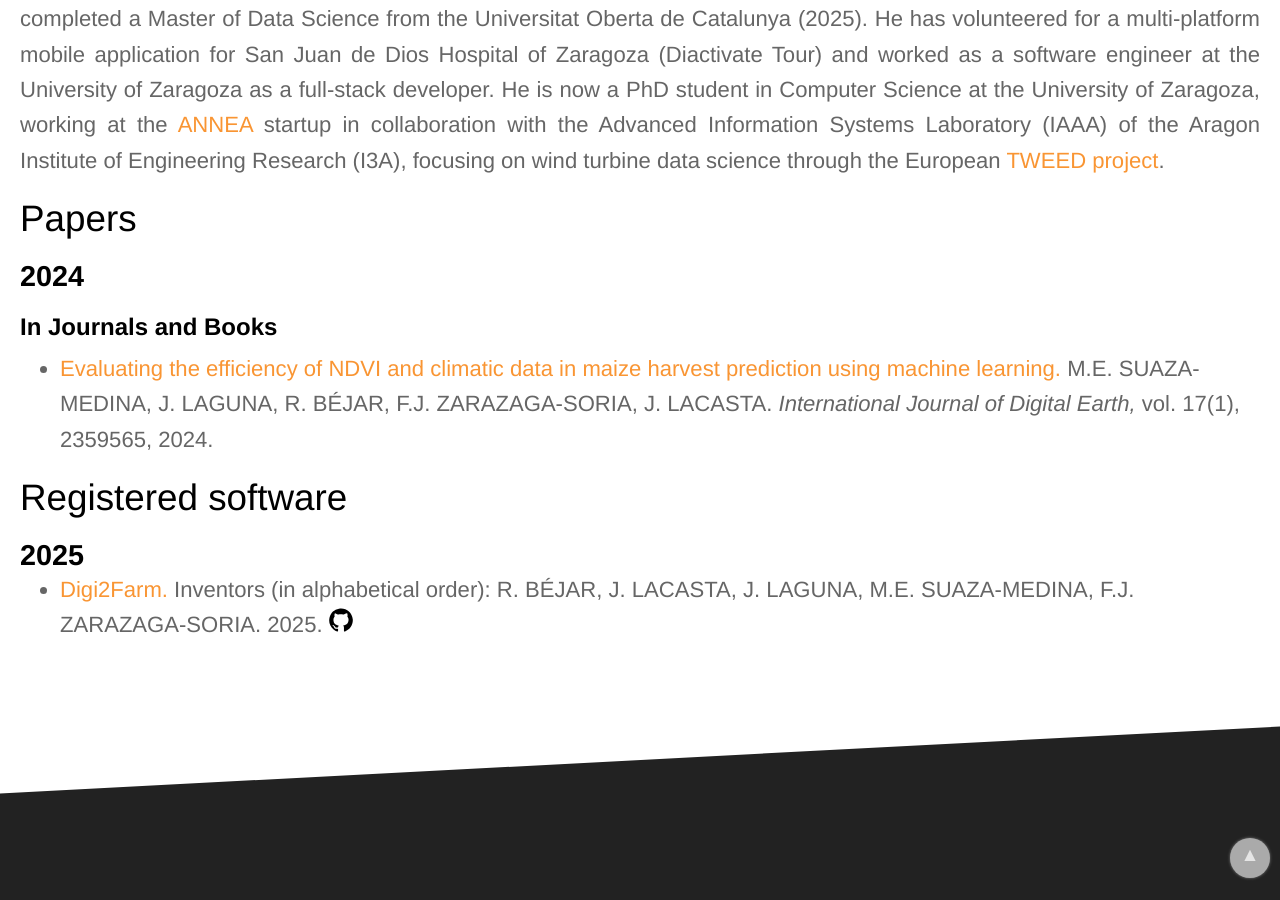
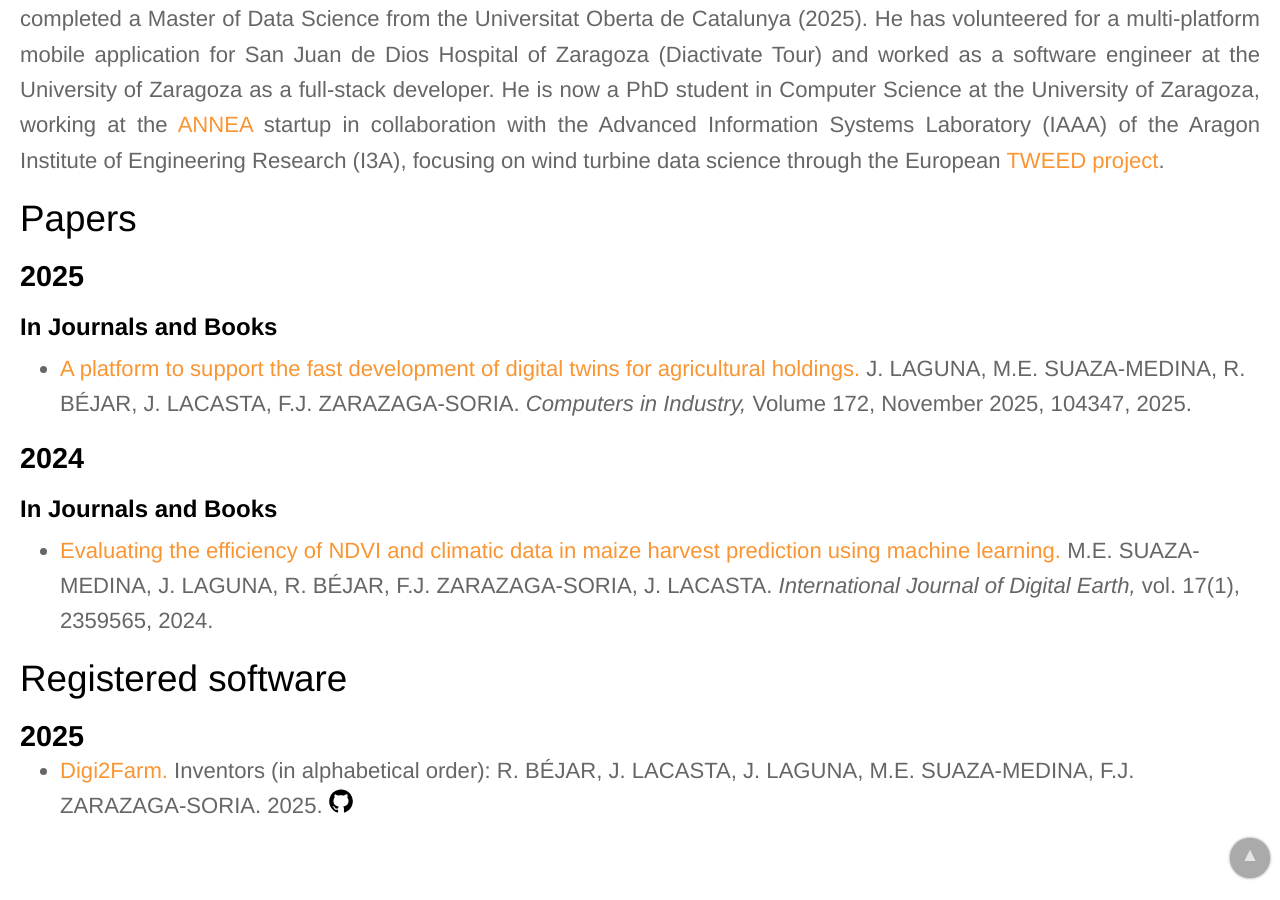
Before and after one commit to IAAA-Lab/IAAA-Lab.github.io, a Jekyll site: the page built from _staff/jlagunar.md, in a window 1280 px wide and 900 px high, scrolled down 557 px. Built offline with Jekyll 4.4.1, drawn with Linux system fonts in a browser that asks for light colours.

Commit message:
añadido artículo Jorge en Computers in Industry

```diff
--- a/_data/papers.yml
+++ b/_data/papers.yml
@@ -1,6 +1,14 @@
 # Importante: dentro de este fichero los artículos tienen que estar ordenados por año
 # (los más recientes primero) y dentro de cada año primero van los libros, luego los
 # artículos de revista y capítulos de libro y finalmente los artículos de congreso
+# -------------------
+- title: "A platform to support the fast development of digital twins for agricultural holdings"
+  url: https://doi.org/10.1016/j.compind.2025.104347
+  authors:  J. LAGUNA, M.E. SUAZA-MEDINA, R. BÉJAR, J. LACASTA, F.J. ZARAZAGA-SORIA
+  publication: "Computers in Industry"
+  publication_detail: "Volume 172, November 2025, 104347"
+  year: 2025
+  doi: 10.1016/j.compind.2025.104347
 # -------------------
 - title: "Detection of changes in the heat emissions signature of buildings related to indoor activity using publicly available satellite data"
   url: https://doi.org/10.1007/s12145-025-01926-6
```
